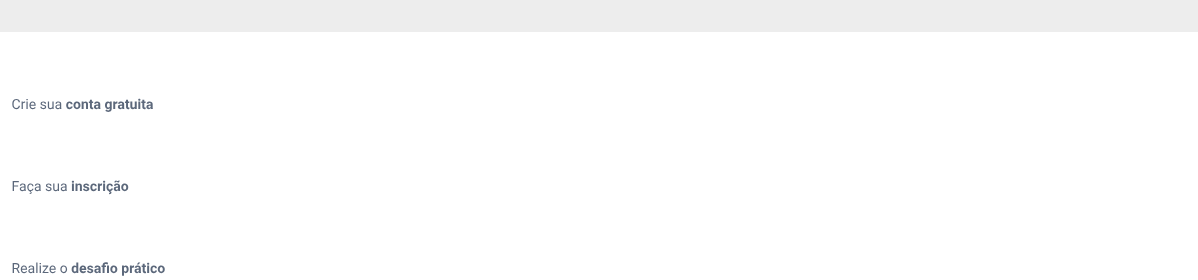
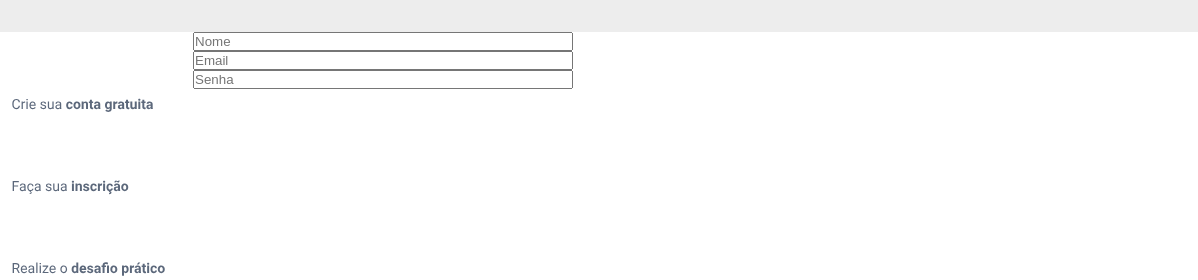
Before and after one commit to tryber/dinamica-dupla, a website: page index.html in a window 1280 px wide. Shown: the top 280 px of the page, 82-1280 px from the left. Drawn offline with Linux system fonts and the light colour scheme.

Commit message:
requisito 6

```diff
--- a/index.html
+++ b/index.html
@@ -13,7 +13,11 @@
   </header>
   <main>
     <img src="imgs/trybe-timeline-process.svg" class="timeline-process" alt="">
-    <form action="" id="evaluation-form"></form>
+    <form action="" id="evaluation-form">
+      <input type="text" id="input-name" placeholder= 'Nome'>
+      <input type="email" id="input-email" placeholder="Email">
+      <input type="password" id="input-senha" placeholder="Senha">
+    </form>
   </main>
 </body>
 </html>
```
